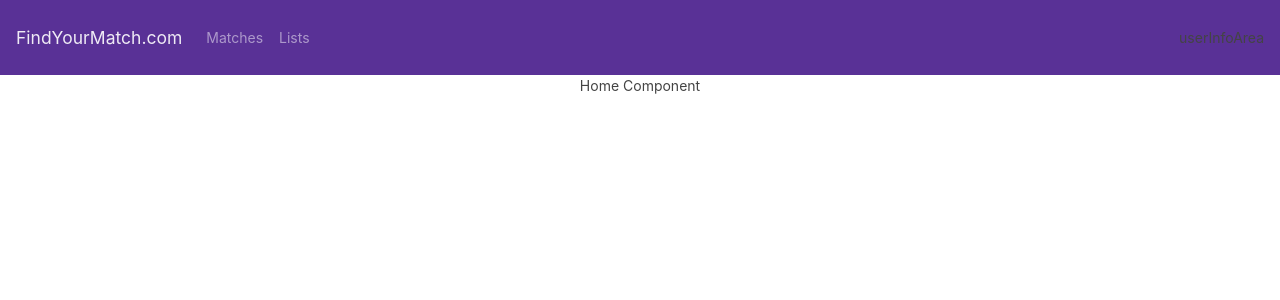
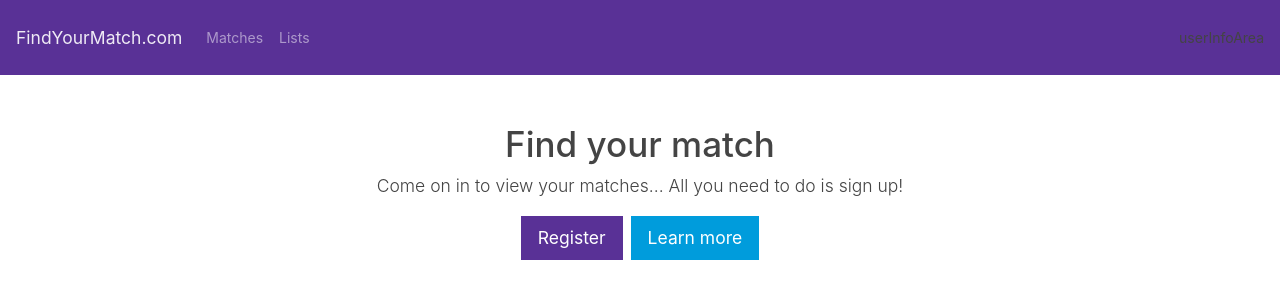
Before and after one commit to netcore-development/DatingApp-Frontend, a React (Create React App) app: page /home in a window 1280 px wide. Shown: the top 300 px of the page. Built offline with nearby package versions, Linux system fonts and the light colour scheme.

Commit message:
Adding toggler functionality to our buttons on home  component

```diff
--- /dev/null
+++ b/src/components/UI/Button.jsx
@@ -0,0 +1,16 @@
+import React from "react";
+
+const Button = ({ inputClasses, onClick, disabled, children }) => {
+  let defaultClass = 'btn';
+  return (
+    <button
+      className={[defaultClass, inputClasses].join(' ')}
+      onClick={onClick}
+      disabled={disabled}
+    >
+      {children}
+    </button>
+  );
+};
+
+export default Button;
--- a/src/components/containers/Home/Home.jsx
+++ b/src/components/containers/Home/Home.jsx
@@ -1,7 +1,41 @@
-import React from "react";
+import React, { Component } from "react";
+import Button from "../../UI/Button";
 
-const Home = (props) => {
-  return <div>Home Component</div>;
-};
+class Home extends Component {
+  state = {
+    registerToggle: false
+  };
+
+  registerToggleHandler = () => {
+    this.setState(({registerToggle}) => ({ registerToggle : !registerToggle }))
+  };
+
+  render() {
+    let registerComponent = <p>Nothing to see here</p>;
+
+    registerComponent = this.state.registerToggle ? (
+      <div className="container">
+        <div className="row justify-content-center">
+          <div className="text-center">
+            <Button inputClasses="btn-info btn-lg" onClick={this.registerToggleHandler}>Cancel</Button>
+          </div>
+        </div>
+      </div>
+    ) : (
+      <div style={{ textAlign: "center" }}>
+        <h1>Find your match</h1>
+        <p className="lead">
+          Come on in to view your matches... All you need to do is sign up!
+        </p>
+        <div className="text-center">
+          <Button inputClasses="btn-primary btn-lg mr-2" onClick={this.registerToggleHandler}>Register</Button>
+          <Button inputClasses="btn-info btn-lg">Learn more</Button>
+        </div>
+      </div>
+    );
+
+    return <div className="container mt-5">{registerComponent}</div>;
+  }
+}
 
 export default Home;
```
